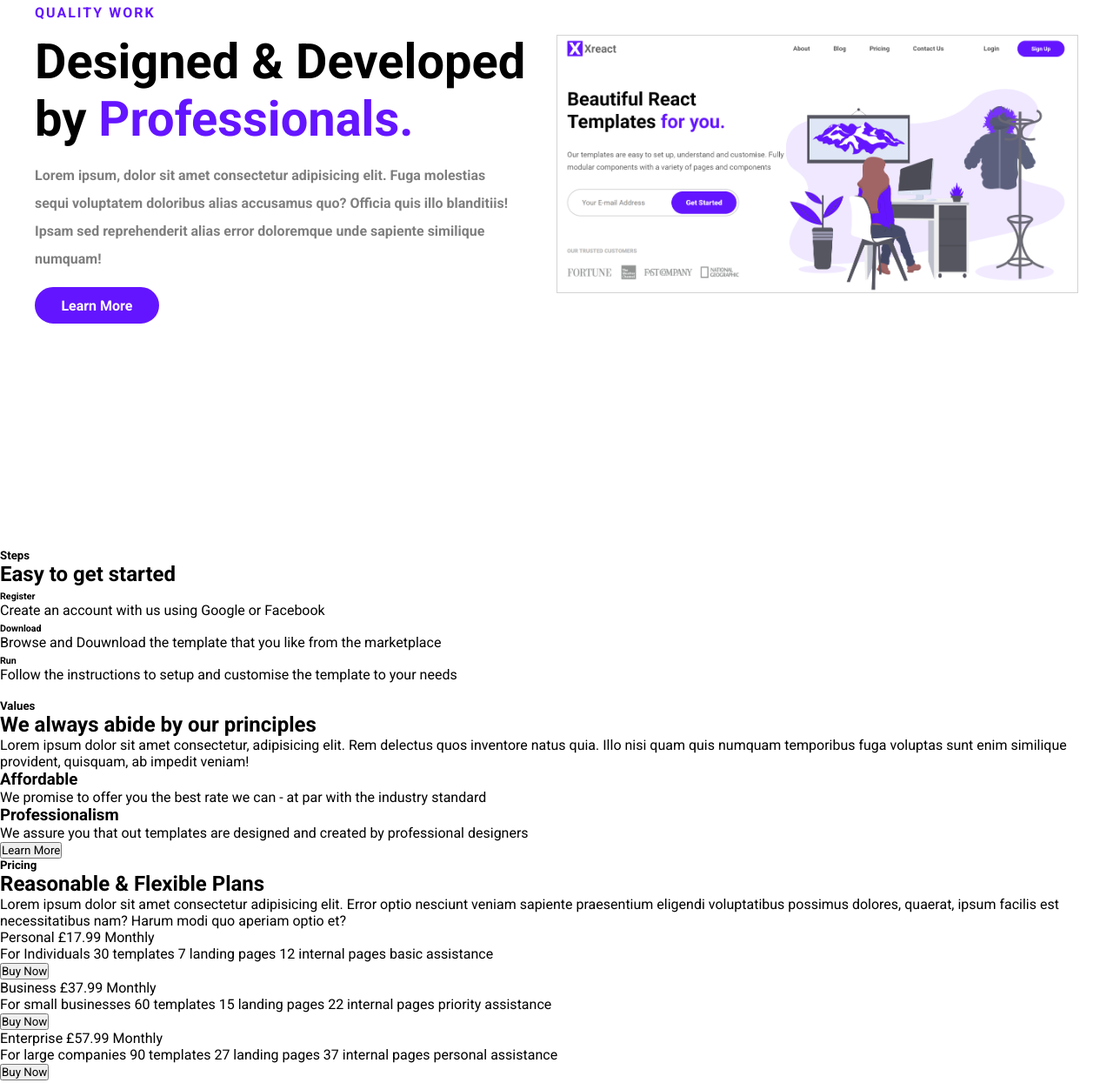
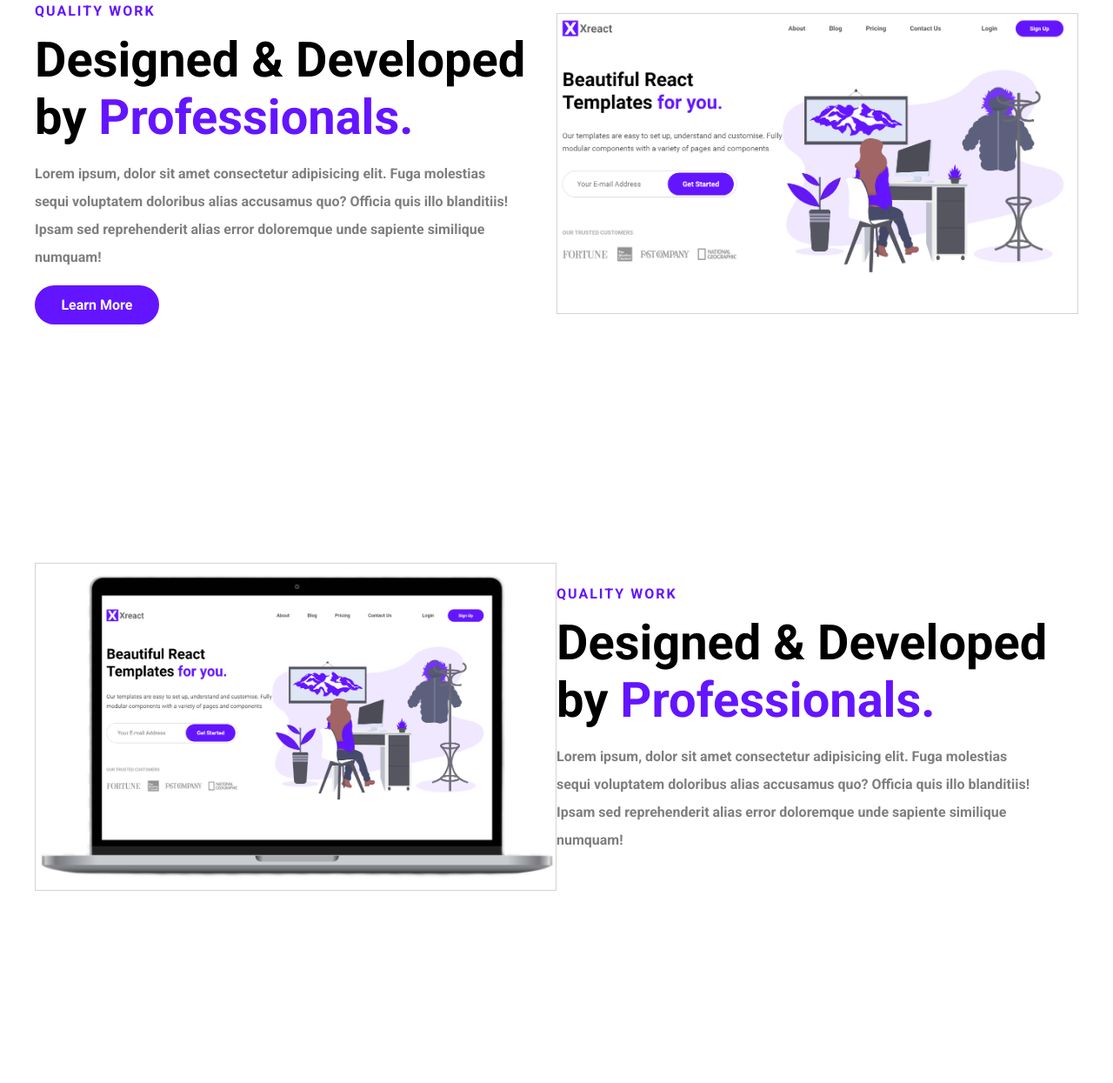
Before and after one commit to davidmuir1999/Project-1---Xreact, a plain HTML site: page Project 1/index.html in a window 1280 px wide. Shown: the part 1492-2737 px from the top of the page at 87% size. Drawn offline with Linux system fonts and the light colour scheme.

Commit message:
Add files via upload

```diff
--- a/Project 1/index.html
+++ b/Project 1/index.html
@@ -159,7 +159,7 @@
                 </div>
             </div>
         </section>
-        <header>
+        <section>
             <div class="section__3">
                 <div class="section__3--txt">
                     <div>
@@ -174,65 +174,21 @@
                         <button class="section__3--btn">Learn More</button>
                     </div>
                 </div>
-                <img class="section__3--img" src="./Assets/section3img.png" alt="">
+                <img class="section__3--img" src="./Assets/Section3Img.png" alt="">
             </div>
-        </header>
         </section>
         <section>
-            <div>
-                <div>
-                    <figure>
-                        <img src="" alt="">
-                    </figure>
-                </div>
-                <div>
-                    <h5>
-                        Steps
-                    </h5>
-                    <h2>
-                        Easy to get started
-                    </h2>
-                    <ul>
-                        <li>
-                            <div>
-                                <i></i>
-                            </div>
-                            <div>
-                                <h6>
-                                    Register
-                                </h6>
-                                <p>
-                                    Create an account with us using Google or Facebook
-                                </p>
-                            </div>
-                        </li>
-                        <li>
-                            <div>
-                                <i></i>
-                            </div>
-                            <div>
-                                <h6>
-                                    Download
-                                </h6>
-                                <p>
-                                    Browse and Douwnload the template that you like from the marketplace
-                                </p>
-                            </div>
-                        </li>
-                        <li>
-                            <div>
-                                <i></i>
-                            </div>
-                            <div>
-                                <h6>
-                                    Run
-                                </h6>
-                                <p>
-                                    Follow the instructions to setup and customise the template to your needs
-                                </p>
-                            </div>
-                        </li>
-                    </ul>
+            <div class="section__3">
+                <img class="section__3--img" src="./Assets/Laptop mockup.png" alt="">
+                <div class="section__3--txt">
+                    <div>
+                        <h3 class="section__3--header"> <span class="purple">QUALITY WORK</span> </h3>
+                        <h1 class="section__3--main">Designed & Developed by<span class="purple">
+                                Professionals.</span></h1>
+                        <p class="section__3--para">Lorem ipsum, dolor sit amet consectetur adipisicing elit. Fuga
+                            molestias sequi voluptatem doloribus alias accusamus quo? Officia quis illo blanditiis!
+                            Ipsam sed reprehenderit alias error doloremque unde sapiente similique numquam!</p>
+                    </div>
                 </div>
             </div>
         </section>
--- a/Project 1/styles.css
+++ b/Project 1/styles.css
@@ -159,7 +159,7 @@ nav{
 }
 
 .section__1--email{
-    border: 2px solid lightgrey;
+    border: 1px solid lightgrey;
     max-width: 440px;
     border-radius: 999px;
 
@@ -312,7 +312,6 @@ nav{
 
 .section__3--img{
     width: 50%;
-    max-width: 640px;
     max-height: auto;
     border: 1px solid lightgray;
 }
@@ -345,7 +344,7 @@ nav{
     color: white;
     font-weight: bold;
     cursor: pointer;
-    padding: 0.2rem 1.4rem;
+    padding: 0.3rem 1.4rem;
     transition: 300ms;
 
 }
```
Also changed, not shown: Project 1/Assets/Laptop mockup.png (added), Project 1/Assets/Section3Img.png (added).
